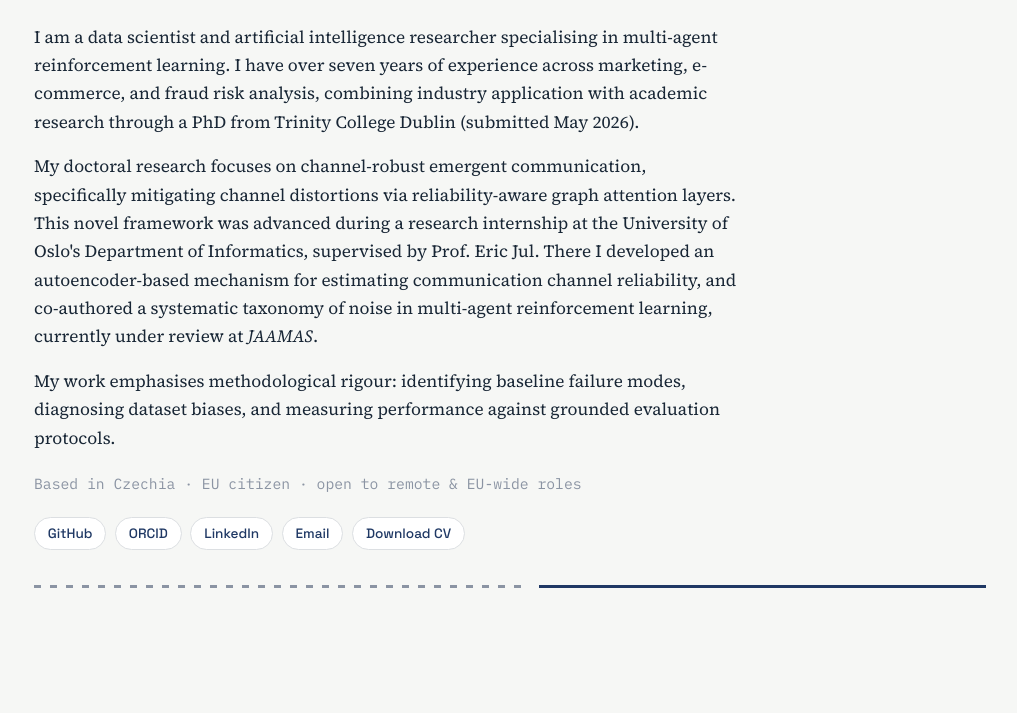
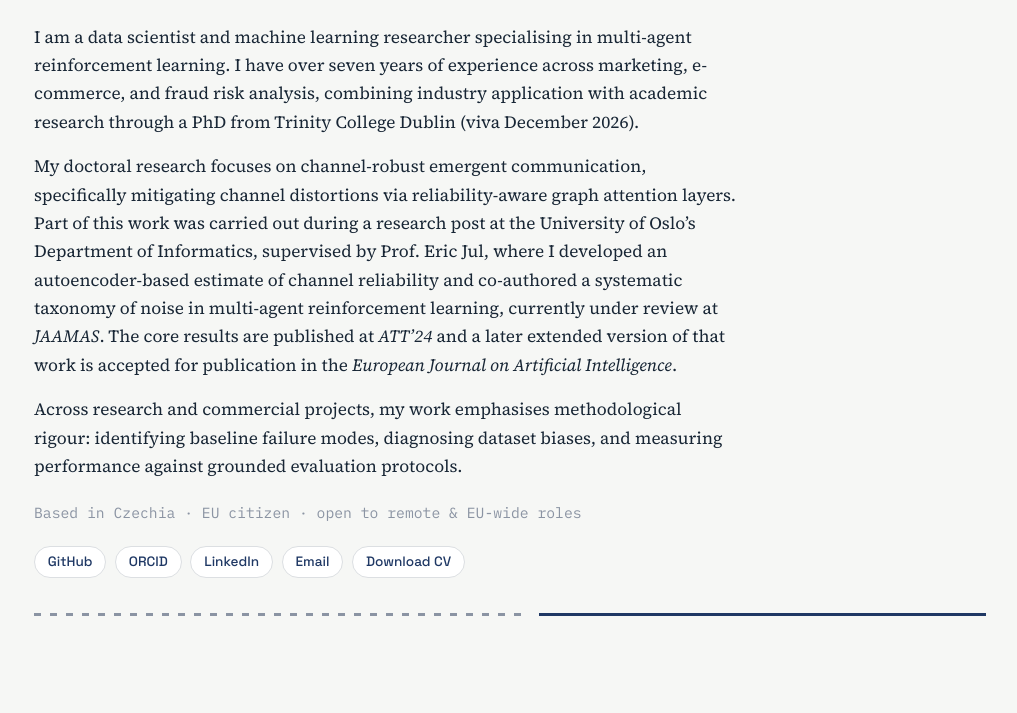
Before and after one commit to anastasioskontogiorgis/anastasioskontogiorgis.github.io, a plain HTML site: page index.html in a window 1280 px wide. Shown: the part 293-1006 px from the top of the page, without its empty margins (130-1147 px from the left). Drawn offline with Linux system fonts and the light colour scheme.

Commit message:
Update Academic skills

```diff
--- a/index.html
+++ b/index.html
@@ -3,7 +3,7 @@
 <head>
 <meta charset="utf-8">
 <meta name="viewport" content="width=device-width, initial-scale=1">
-<title>Anastasios Kontogiorgis — Data Scientist · PhD in AI</title>
+<title>Anastasios Kontogiorgis </title>
 <meta name="description" content="Data scientist working across marketing analytics, fraud &amp; risk, and applied machine learning, with a PhD in AI (multi-agent reinforcement learning). Live projects, published research, deployed services.">
 <link rel="preconnect" href="https://fonts.googleapis.com">
 <link rel="preconnect" href="https://fonts.gstatic.com" crossorigin>
@@ -30,28 +30,28 @@
 
 <main>
 <section class="hero">
-  <p class="eyebrow">Data Scientist · PhD in Artificial Intelligence</p>
+  <p class="eyebrow">Data Scientist · Machine Learning Researcher · PhD in Computer Science</p>
   <h1>Anastasios Kontogiorgis</h1>
   <span class="decode" id="decode" data-text="From complex data to reliable AI signals"></span>
 
   <p class="lede">
-  I am a data scientist and artificial intelligence researcher specialising in multi-agent reinforcement
+  I am a data scientist and machine learning researcher specialising in multi-agent reinforcement
   learning. I have over seven years of experience across marketing, e-commerce, and fraud risk analysis,
-  combining industry application with academic research through a PhD from Trinity College Dublin (submitted May 2026).
+  combining industry application with academic research through a PhD from Trinity College Dublin (viva December 2026).
 </p>
 
 <p class="lede">
   My doctoral research focuses on channel-robust emergent communication, specifically
-  mitigating channel distortions via reliability-aware graph attention layers. This novel
-  framework was advanced during a research internship at the University
-  of Oslo's Department of Informatics, supervised by Prof. Eric Jul. There I
-  developed an autoencoder-based mechanism for estimating communication channel
-  reliability, and co-authored a systematic taxonomy of noise in multi-agent
-  reinforcement learning, currently under review at <em>JAAMAS</em>.
+  mitigating channel distortions via reliability-aware graph attention layers. Part of this work was carried out during
+  a research post at the University of Oslo’s Department of Informatics, supervised by Prof. Eric Jul,
+  where I developed an autoencoder-based estimate of channel reliability and co-authored a systematic
+  taxonomy of noise in multi-agent reinforcement learning, currently under review at <em>JAAMAS</em>.
+  The core results are published at <em>ATT’24</em> and a later extended version of that work is
+  accepted for publication in the <i>European Journal on Artificial Intelligence</i>.
 </p>
 
 <p class="lede">
-  My work emphasises methodological rigour: identifying baseline failure modes,
+  Across research and commercial projects, my work emphasises methodological rigour: identifying baseline failure modes,
   diagnosing dataset biases, and measuring performance against grounded evaluation protocols.
 </p>
 
```
Also changed, not shown: research.html (+2 -2 lines), 1 other file.
